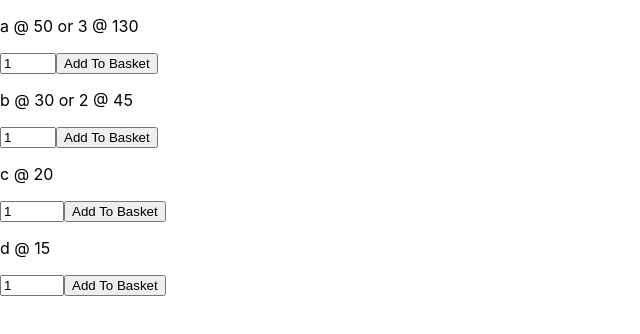
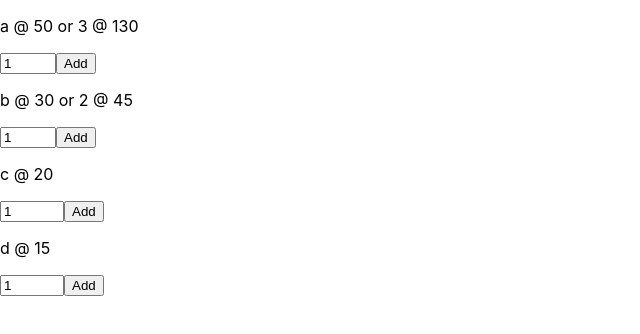
Before and after one commit to DatKyle/checkout_kata, a React (Create React App) app: page / in a window 1280 px wide. Shown: the top 334 px of the page, without its empty margins (0-640 px from the left). Built offline with nearby package versions, Linux system fonts and the light colour scheme.

Commit message:
Added update and remove actions to menu.

```diff
--- a/src/components/basket/basket.context.js
+++ b/src/components/basket/basket.context.js
@@ -3,7 +3,9 @@ import { produce } from "immer";
 
 const BasketContext = createContext({
     basket: [],
-    addItem: (item) => { }
+    addItem: (item) => { },
+    updateItem: (item) => { },
+    removeItem: (id) => { }
 });
 
 export function useBasket() {
@@ -21,8 +23,19 @@ export function BasketContextProvider({ children }) {
             }));
     };
 
+    function updateItem(item) {
+        setBasket(produce((draft) => {
+            let foundItem = draft.find((product) => product.id === item.id);
+            foundItem.quantity = item.quantity
+        }));
+    };
+
+    function removeItem(id) {
+        setBasket(basket.filter(item => item.id !== id));
+    };
+
     return (
-        <BasketContext.Provider value={{ basket, addItem }}>
+        <BasketContext.Provider value={{ basket, addItem, updateItem, removeItem}}>
             {children}
         </BasketContext.Provider>
     );
--- a/src/components/product/produst.jsx
+++ b/src/components/product/produst.jsx
@@ -15,8 +15,6 @@ function getQuantityLimits(product) {
 }
 
 export function Product({ product }) {
-    const { basket, addItem } = useBasket();
-
     const { minQuantity, maxQuantity } = getQuantityLimits(product);
 
     const [quantity, setQuantity] = useState(minQuantity);
@@ -27,9 +25,33 @@ export function Product({ product }) {
                 {product.specialPrice ? ` or ${product.specialPrice.quantity} @ ${product.specialPrice.unitPrice}` : null}
             </p>
             <input type='number' value={quantity} min={minQuantity} max={maxQuantity} onChange={(event) => { setQuantity(event.target.value) }} />
-            <button onClick={() => {
-                addItem({ id: product.id, quantity })
-            }}> Add To Basket </button>
+            <ProductButtons id={product.id} quantity={parseInt(quantity)} />
         </div>
     );
 }
+
+function ProductButtons({ id, quantity }) {
+    const { basket, addItem, updateItem, removeItem } = useBasket();
+    if (basket.find(item => item.id === id))
+        return (
+            <>
+                <button onClick={() => {
+                    updateItem({ id, quantity })
+                }}>
+                    Update
+                </button>
+
+                <button onClick={() => {
+                    removeItem(id)
+                }}>
+                    Remove
+                </button>
+            </>
+        );
+
+    return (
+        <button onClick={() => {
+            addItem({ id, quantity })
+        }}> Add </button>
+    );
+}
```
